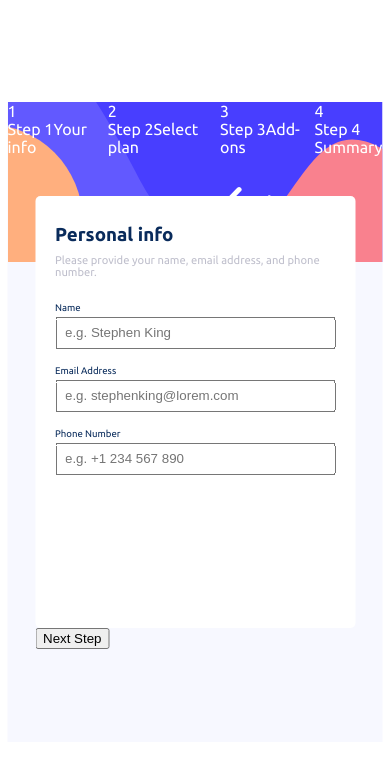
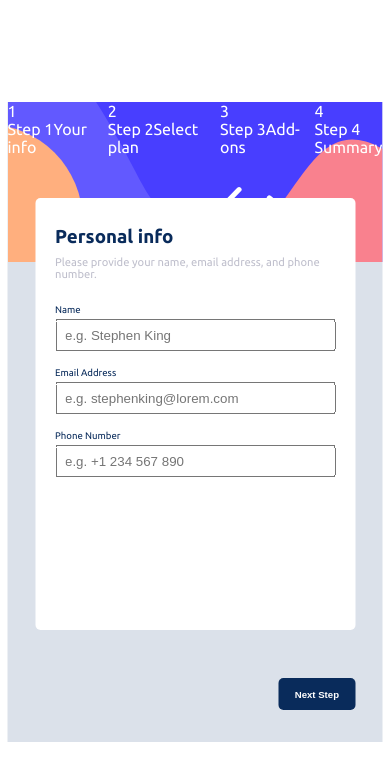
Before and after one commit to bexbrown/multi-step-form, a React (Create React App) app: page / in a window 390 px wide. Shown: the top 780 px of the page. Built offline with nearby package versions, Linux system fonts and the light colour scheme.

Commit message:
style footer for mobile and tablet

```diff
--- a/src/components/Card/Card.scss
+++ b/src/components/Card/Card.scss
@@ -2,7 +2,7 @@
 @use "../../styles/partials/colors" as *;
 
 .card {
-    background-color: $secondary-bg;
+    background-color: $primary-bg;
     display: flex;
     flex-direction: column;
     justify-content: center;
--- a/src/components/CardContent/CardContent.scss
+++ b/src/components/CardContent/CardContent.scss
@@ -6,6 +6,7 @@
     border-radius: 5px;
     width: 20rem;
     height: 27rem;
+    margin-top: 4rem;
 
     @include tablet {
         padding: 0;
--- a/src/components/CardFooter/CardFooter.js
+++ b/src/components/CardFooter/CardFooter.js
@@ -12,8 +12,8 @@ function CardFooter({ setStep, step }) {
 
     return (
         <div className="footer">
-            {(step > 1 && step < 5) && <button onClick={handleBackButton} >Go Back</button>}
-            {step < 5 && <button onClick={handleNextButton}>Next Step</button>}
+            {(step > 1 && step < 5) && <button onClick={handleBackButton} className="footer__button footer__button--back" >Go Back</button>}
+            {step < 5 && <button onClick={handleNextButton} className="footer__button footer__button--next">Next Step</button>}
         </div>
     )
 }
--- a/src/components/CardFooter/CardFooter.scss
+++ b/src/components/CardFooter/CardFooter.scss
@@ -0,0 +1,36 @@
+@use "../../styles/partials/mixins" as *;
+@use "../../styles/partials/colors" as *;
+
+.footer {
+    display: flex;
+    justify-content: space-between;
+    margin-top: 3rem;
+
+
+
+    &__button {
+        height: 2rem;
+        padding: 0 1rem;
+        border: none;
+        font-weight: 700;
+        border-radius: 5px;
+        font-size: 0.6rem;
+    }
+
+    &__button--back {
+        background-color: $secondary-bg;
+        color: $secondary-text;
+
+
+        @include tablet {
+            background-color: #fff;
+
+        }
+    }
+
+    &__button--next {
+        background-color: $primary-text;
+        color: #fff;
+        margin-left: auto;
+    }
+}
--- a/src/components/Step5/Step5.scss
+++ b/src/components/Step5/Step5.scss
@@ -8,6 +8,7 @@
     align-items: center;
     text-align: center;
     margin-top: 3rem;
+
 
     @include tablet {
         margin-top: 5rem;
```
